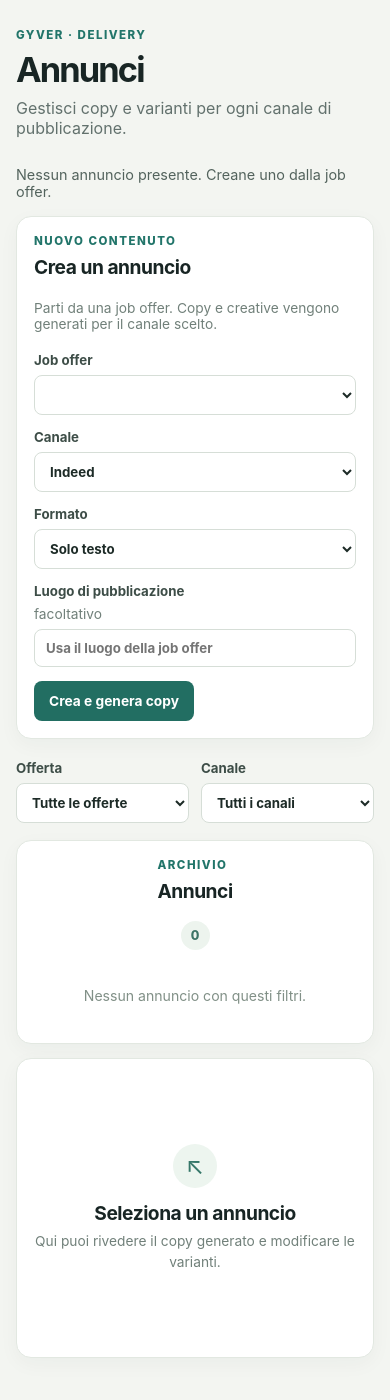
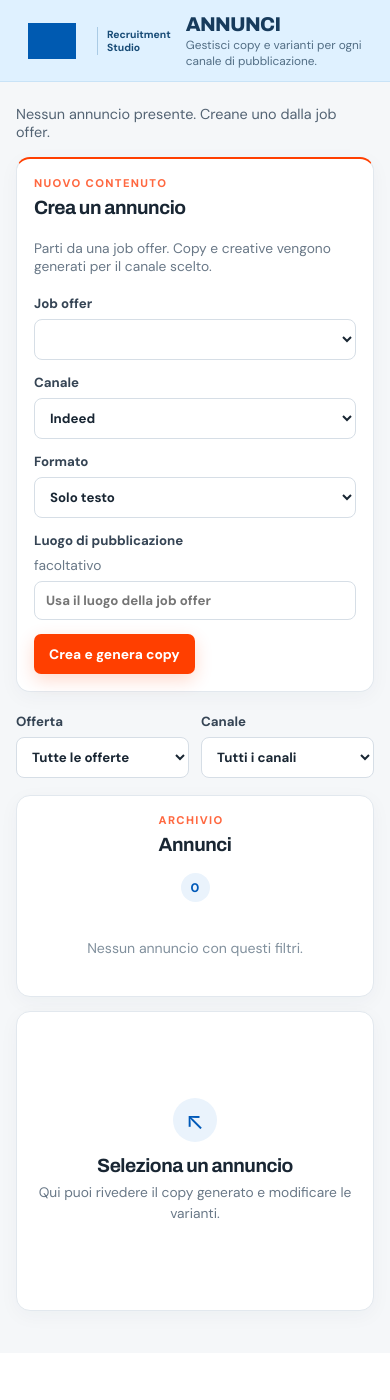
Before and after one commit to yahiag04/gyver-assignment, a FastAPI app: page / in a window 390 px wide. After the commit the page ends 1321 px from the top, so only its background shows below. Run offline with FastAPI, Linux system fonts and the light colour scheme; data that the repository does not hold is empty; grey boxes are pictures that could not be loaded.

Commit message:
Polish Gyver UI and expand demo offers

```diff
--- a/app/views/static/styles.css
+++ b/app/views/static/styles.css
@@ -1,48 +1,62 @@
 :root {
   color-scheme: light;
-  font-family: Inter, ui-sans-serif, system-ui, -apple-system, BlinkMacSystemFont, "Segoe UI", sans-serif;
-  color: #182524;
-  background: #f3f5f1;
+  --gyver-blue: #0059b8;
+  --gyver-blue-dark: #064b91;
+  --gyver-orange: #ff3f00;
+  --ink: #192633;
+  --muted: #697887;
+  --line: #e2e8ee;
+  --surface: #fff;
+  --canvas: #f5f7f9;
+  font-family: "DM Sans", Inter, ui-sans-serif, system-ui, -apple-system, BlinkMacSystemFont, "Segoe UI", sans-serif;
+  color: var(--ink);
+  background: var(--canvas);
   font-synthesis: none;
   text-rendering: optimizeLegibility;
 }
 
 * { box-sizing: border-box; }
-body { margin: 0; }
+body { margin: 0; min-width: 320px; background: var(--canvas); }
 button, input, select, textarea { font: inherit; }
 button { cursor: pointer; }
 button:disabled { cursor: wait; opacity: .6; }
 
-.shell { max-width: 1320px; margin: 0 auto; padding: 42px 28px 64px; }
-.page-header { margin-bottom: 28px; }
-.eyebrow { margin: 0 0 7px; color: #22756a; font-size: .72rem; font-weight: 800; letter-spacing: .13em; text-transform: uppercase; }
-.page-header h1 { margin: 0; font-size: clamp(2.15rem, 5vw, 3.25rem); letter-spacing: -.055em; }
-.page-header > p:last-child { margin: 8px 0 0; color: #62716d; }
+.shell { position: relative; z-index: 1; max-width: 1440px; margin: 0 auto; padding: 0 36px 64px; }
+.page-header { display: flex; align-items: center; gap: 30px; width: 100vw; min-height: 94px; margin: 0 calc(50% - 50vw) 30px; padding: 15px max(36px, calc((100vw - 1440px) / 2 + 36px)); border-bottom: 1px solid #c9e3f7; background: #dff1ff; color: #173b5c; }
+.brand { display: flex; flex: none; align-items: center; gap: 15px; color: #174b76; font-size: .75rem; font-weight: 700; line-height: 1.25; text-decoration: none; }
+.brand img { display: block; width: 88px; height: 44px; filter: brightness(0) saturate(100%) invert(22%) sepia(92%) saturate(1900%) hue-rotate(195deg) brightness(92%) contrast(102%); object-fit: contain; }
+.brand-divider { width: 1px; height: 34px; background: #aacbe5; }
+.page-title { display: grid; gap: 2px; }
+.eyebrow { margin: 0 0 7px; color: #ff6840; font-size: .7rem; font-weight: 800; letter-spacing: .12em; text-transform: uppercase; }
+.page-header .eyebrow { margin: 0; color: var(--gyver-blue); }
+.page-title h1 { margin: 0; color: #173b5c; font-family: Archivo, sans-serif; font-size: 1.55rem; font-weight: 800; letter-spacing: -.035em; text-transform: uppercase; }
+.page-title > p:last-child { margin: 0; color: #526e85; font-size: .82rem; }
 h2, h3, p { margin-top: 0; }
+h2, h3 { font-family: Archivo, "DM Sans", sans-serif; }
 h2 { margin-bottom: 0; font-size: 1.2rem; letter-spacing: -.025em; }
 h3 { margin-bottom: 0; font-size: 1rem; }
-.muted, .optional { color: #71807a; font-size: .86rem; }
+.muted, .optional { color: var(--muted); font-size: .86rem; }
 .optional { font-weight: 400; }
-.notice { min-height: 20px; margin: 0 0 16px; color: #53635d; font-size: .9rem; }
+.notice { min-height: 20px; margin: 0 0 16px; color: #536373; font-size: .9rem; }
 .notice[data-kind="error"] { color: #a33e35; }
-.notice[data-kind="success"] { color: #22756a; }
-.panel { border: 1px solid #e2e8e1; border-radius: 15px; background: #fff; box-shadow: 0 6px 20px rgb(26 53 43 / 4%); }
-.create-panel { padding: 24px; margin-bottom: 21px; }
+.notice[data-kind="success"] { color: #147047; }
+.panel { border: 1px solid var(--line); border-radius: 14px; background: var(--surface); box-shadow: 0 5px 20px rgb(27 48 68 / 4%); }
+.create-panel { padding: 24px; margin-bottom: 21px; border-top: 2px solid var(--gyver-orange); }
 .section-heading { display: flex; align-items: flex-start; justify-content: space-between; gap: 18px; margin-bottom: 20px; }
 .section-heading > .muted { max-width: 360px; margin: 3px 0 0; text-align: right; }
 .section-heading.compact { align-items: center; margin-bottom: 15px; }
 .form-grid { display: grid; grid-template-columns: 1.4fr 1fr 1fr 1.25fr auto; align-items: end; gap: 14px; }
-label { display: grid; gap: 7px; color: #3d4d47; font-size: .83rem; font-weight: 700; }
-input, select, textarea { width: 100%; min-width: 0; border: 1px solid #d6ded7; border-radius: 8px; background: #fff; color: #1d2b27; padding: 10px 11px; outline: none; }
+label { display: grid; gap: 7px; color: #354454; font-size: .83rem; font-weight: 700; }
+input, select, textarea { width: 100%; min-width: 0; border: 1px solid #d6dee6; border-radius: 8px; background: #fff; color: #192633; padding: 10px 11px; outline: none; }
 textarea { resize: vertical; line-height: 1.55; }
-input:focus, select:focus, textarea:focus { border-color: #318b7d; box-shadow: 0 0 0 3px rgb(49 139 125 / 13%); }
+input:focus, select:focus, textarea:focus { border-color: var(--gyver-blue); box-shadow: 0 0 0 3px rgb(0 89 184 / 12%); }
 .form-actions { display: flex; align-items: center; gap: 12px; }
-.button { min-height: 40px; border: 0; border-radius: 8px; padding: 10px 15px; font-size: .86rem; font-weight: 750; white-space: nowrap; transition: transform .15s ease, background .15s ease; }
+.button { min-height: 40px; border: 0; border-radius: 7px; padding: 10px 15px; font-size: .86rem; font-weight: 750; white-space: nowrap; transition: transform .15s ease, background .15s ease; }
 .button:hover:not(:disabled) { transform: translateY(-1px); }
-.button.primary { background: #226e62; color: #fff; }
-.button.primary:hover:not(:disabled) { background: #195b51; }
-.button.secondary { border: 1px solid #cbd9d0; background: #f7faf7; color: #285e54; }
-.button.secondary:hover:not(:disabled) { background: #edf5ef; }
+.button.primary { background: var(--gyver-orange); color: #fff; box-shadow: 0 6px 18px rgb(255 63 0 / 20%); }
+.button.primary:hover:not(:disabled) { background: #e83800; }
+.button.secondary { border: 1px solid #cbd9e7; background: #f5f9fd; color: var(--gyver-blue); }
+.button.secondary:hover:not(:disabled) { background: #eaf3fc; }
 .button.danger { border: 1px solid #e4c7c4; background: #fff8f7; color: #a33e35; }
 .button.danger:hover:not(:disabled) { background: #fcebe9; }
 .detail-actions { display: flex; flex-wrap: wrap; gap: 9px; }
@@ -50,45 +64,45 @@ input:focus, select:focus, textarea:focus { border-color: #318b7d; box-shadow: 0
 .filters label { min-width: 220px; }
 .workspace { display: grid; grid-template-columns: minmax(250px, .75fr) minmax(0, 1.75fr); align-items: start; gap: 18px; }
 .ads-panel, .detail-panel, .empty-detail { padding: 22px; }
-.count { display: inline-grid; min-width: 29px; height: 29px; place-items: center; border-radius: 999px; background: #edf4ee; color: #3c7466; font-size: .78rem; font-weight: 800; }
+.count { display: inline-grid; min-width: 29px; height: 29px; place-items: center; border-radius: 999px; background: #eaf3fc; color: var(--gyver-blue); font-size: .78rem; font-weight: 800; }
 .ads-list { display: grid; gap: 9px; }
-.ad-card { display: grid; width: 100%; gap: 5px; border: 1px solid #e5ebe4; border-radius: 10px; background: #fff; padding: 13px; color: inherit; text-align: left; }
-.ad-card:hover, .ad-card[aria-current="true"] { border-color: #63a89a; background: #f6fbf7; }
+.ad-card { display: grid; width: 100%; gap: 5px; border: 1px solid #e5eaf0; border-radius: 9px; background: #fff; padding: 13px; color: inherit; text-align: left; transition: border-color .15s ease, background .15s ease; }
+.ad-card:hover, .ad-card[aria-current="true"] { border-color: var(--gyver-blue); background: #f5f9fd; }
 .ad-card-title { overflow: hidden; font-size: .92rem; font-weight: 760; text-overflow: ellipsis; white-space: nowrap; }
-.ad-card-meta, .ad-card-location { color: #6c7b74; font-size: .76rem; }
-.status-pill { justify-self: start; margin-top: 4px; border-radius: 999px; background: #eef2ef; padding: 4px 8px; color: #57665e; font-size: .7rem; font-weight: 750; }
+.ad-card-meta, .ad-card-location { color: var(--muted); font-size: .76rem; }
+.status-pill { justify-self: start; margin-top: 4px; border-radius: 999px; background: #eef2f5; padding: 4px 8px; color: #576675; font-size: .7rem; font-weight: 750; }
 .status-published { background: #e5f4e9; color: #286e43; }
 .status-ready { background: #e8f1ff; color: #315e93; }
 .status-archived { background: #f1eeee; color: #706664; }
 .detail-panel > .section-heading { align-items: center; }
 .detail-panel > .section-heading > .button { flex: none; }
 .badges { display: flex; flex-wrap: wrap; gap: 7px; margin-bottom: 15px; }
-.badge { border: 1px solid #dce7de; border-radius: 999px; background: #f6faf6; padding: 5px 10px; color: #466156; font-size: .73rem; font-weight: 750; }
-.metadata-block { margin: 0 0 24px; border-bottom: 1px solid #edf0ec; padding-bottom: 21px; }
+.badge { border: 1px solid #dce7f1; border-radius: 999px; background: #f5f9fd; padding: 5px 10px; color: #315e83; font-size: .73rem; font-weight: 750; }
+.metadata-block { margin: 0 0 24px; border-bottom: 1px solid #edf0f3; padding-bottom: 21px; }
 .metadata-form { display: grid; grid-template-columns: minmax(160px, 1fr) 180px auto; align-items: end; gap: 12px; }
 .metadata-form .button { justify-self: start; }
 .variant-section { display: grid; gap: 14px; }
 .variant-section > .section-heading { margin: 0; }
 .variants-list { display: flex; gap: 8px; overflow-x: auto; padding-bottom: 4px; }
-.variant-tab { display: grid; min-width: 150px; gap: 4px; border: 1px solid #dfe7df; border-radius: 9px; background: #fff; padding: 9px 11px; color: #293a34; text-align: left; }
-.variant-tab[aria-pressed="true"] { border-color: #318b7d; background: #f1f9f4; }
+.variant-tab { display: grid; min-width: 150px; gap: 4px; border: 1px solid #dfe6ed; border-radius: 8px; background: #fff; padding: 9px 11px; color: #293a49; text-align: left; }
+.variant-tab[aria-pressed="true"] { border-color: var(--gyver-blue); background: #f1f7fd; }
 .variant-tab-name { max-width: 220px; overflow: hidden; font-size: .8rem; font-weight: 750; text-overflow: ellipsis; white-space: nowrap; }
-.variant-tab-origin { color: #75837c; font-size: .7rem; }
+.variant-tab-origin { color: #758392; font-size: .7rem; }
 .editor-form { display: grid; gap: 14px; margin-top: 5px; }
 .editor-heading { display: flex; justify-content: space-between; align-items: center; }
 .editor-heading h3 { margin-bottom: 3px; }
 .editor-heading p { margin-bottom: 0; }
-.channel-fields { display: grid; grid-template-columns: repeat(2, minmax(0, 1fr)); gap: 12px; border: 1px solid #e3eae3; border-radius: 10px; padding: 14px; }
-.channel-fields legend { padding: 0 5px; color: #475d52; font-size: .8rem; font-weight: 750; }
-.creative-fields { display: grid; gap: 12px; border-left: 3px solid #e0ede3; padding-left: 13px; }
+.channel-fields { display: grid; grid-template-columns: repeat(2, minmax(0, 1fr)); gap: 12px; border: 1px solid var(--line); border-radius: 10px; padding: 14px; }
+.channel-fields legend { padding: 0 5px; color: #475d70; font-size: .8rem; font-weight: 750; }
+.creative-fields { display: grid; gap: 12px; border-left: 3px solid #0059b8; padding-left: 13px; }
 .image-asset { display: grid; grid-template-columns: minmax(0, 1fr) auto; align-items: end; gap: 10px; }
-.creative-image { grid-column: 1 / -1; display: block; max-width: min(100%, 340px); max-height: 340px; object-fit: contain; border: 1px solid #e2e8e1; border-radius: 9px; background: #f7f8f5; }
-.field-label { margin: 0; color: #466156; font-size: .83rem; font-weight: 800; }
-.empty-list { margin: 0; padding: 22px 6px; color: #819087; font-size: .88rem; text-align: center; }
+.creative-image { grid-column: 1 / -1; display: block; max-width: min(100%, 340px); max-height: 340px; object-fit: contain; border: 1px solid var(--line); border-radius: 9px; background: #f7f8f9; }
+.field-label { margin: 0; color: var(--gyver-blue); font-size: .83rem; font-weight: 800; }
+.empty-list { margin: 0; padding: 22px 6px; color: #81909d; font-size: .88rem; text-align: center; }
 .empty-detail { min-height: 300px; display: grid; align-content: center; justify-items: center; padding: 40px; text-align: center; }
 .empty-detail h2 { margin: 13px 0 6px; }
 .empty-detail p { max-width: 320px; margin-bottom: 0; line-height: 1.5; }
-.empty-mark { display: grid; width: 44px; height: 44px; place-items: center; border-radius: 50%; background: #edf5ef; color: #367769; font-size: 1.5rem; }
+.empty-mark { display: grid; width: 44px; height: 44px; place-items: center; border-radius: 50%; background: #eaf3fc; color: var(--gyver-blue); font-size: 1.5rem; }
 [hidden] { display: none !important; }
 
 @media (max-width: 1000px) {
@@ -97,7 +111,13 @@ input:focus, select:focus, textarea:focus { border-color: #318b7d; box-shadow: 0
   .workspace { grid-template-columns: minmax(220px, .7fr) minmax(0, 1.5fr); }
 }
 @media (max-width: 720px) {
-  .shell { padding: 28px 16px 42px; }
+  .shell { padding: 0 16px 42px; }
+  .page-header { min-height: 82px; margin: 0 calc(50% - 50vw) 23px; gap: 15px; padding: 12px 16px; }
+  .brand { gap: 9px; font-size: .65rem; }
+  .brand img { width: 72px; height: 36px; }
+  .brand-divider { height: 28px; }
+  .page-title h1 { font-size: 1.25rem; }
+  .page-title > p:last-child { max-width: 250px; font-size: .74rem; }
   .create-panel, .ads-panel, .detail-panel, .empty-detail { padding: 17px; }
   .section-heading { flex-direction: column; }
   .section-heading > .muted { text-align: left; }
--- a/app/views/templates/index.html
+++ b/app/views/templates/index.html
@@ -4,14 +4,23 @@
     <meta charset="utf-8">
     <meta name="viewport" content="width=device-width, initial-scale=1">
     <title>Annunci Gyver</title>
+    <link rel="preconnect" href="https://fonts.googleapis.com">
+    <link rel="preconnect" href="https://fonts.gstatic.com" crossorigin>
+    <link href="https://fonts.googleapis.com/css2?family=Archivo:wght@400;500;600;700;800&family=DM+Sans:wght@400;500;600;700;800&display=swap" rel="stylesheet">
     <link rel="stylesheet" href="/static/styles.css">
   </head>
   <body>
     <main class="shell">
       <header class="page-header">
-        <p class="eyebrow">Gyver · Delivery</p>
-        <h1>Annunci</h1>
-        <p>Gestisci copy e varianti per ogni canale di pubblicazione.</p>
+        <a class="brand" href="https://gyver.work" aria-label="Gyver — homepage">
+          <img src="https://cdn.prod.website-files.com/68b819449c6bb4c845a087d8/68d14ddf2cd5446c831c74f4_webclip_icon%20(200%20x%20100%20px).svg" alt="Gyver" width="120" height="60">
+          <span class="brand-divider" aria-hidden="true"></span>
+          <span>Recruitment<br>Studio</span>
+        </a>
+        <div class="page-title">
+          <h1>Annunci</h1>
+          <p>Gestisci copy e varianti per ogni canale di pubblicazione.</p>
+        </div>
       </header>
       <p id="notice" class="notice" role="status" aria-live="polite">Caricamento annunci…</p>
 
```
Also changed, not shown: app/seed.py (+64 -0 lines), tests/test_models_and_seed.py (+6 -1 lines), README.md.
